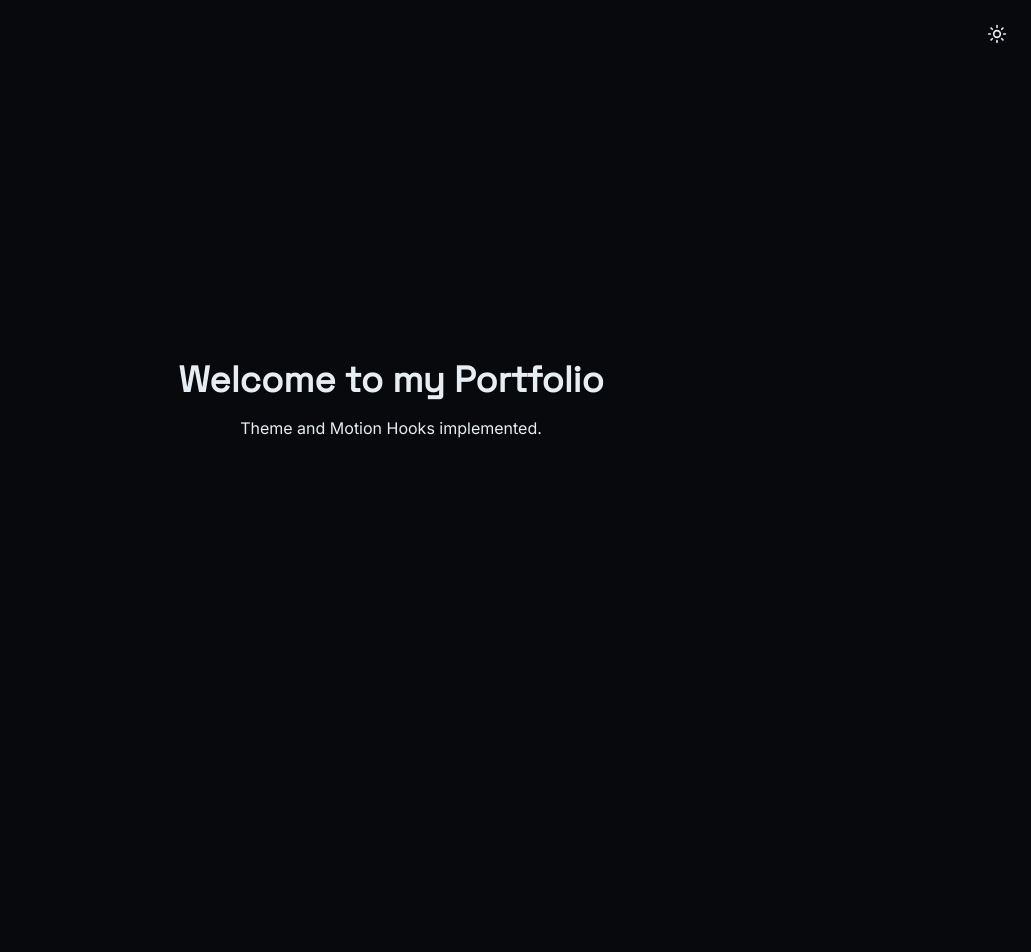
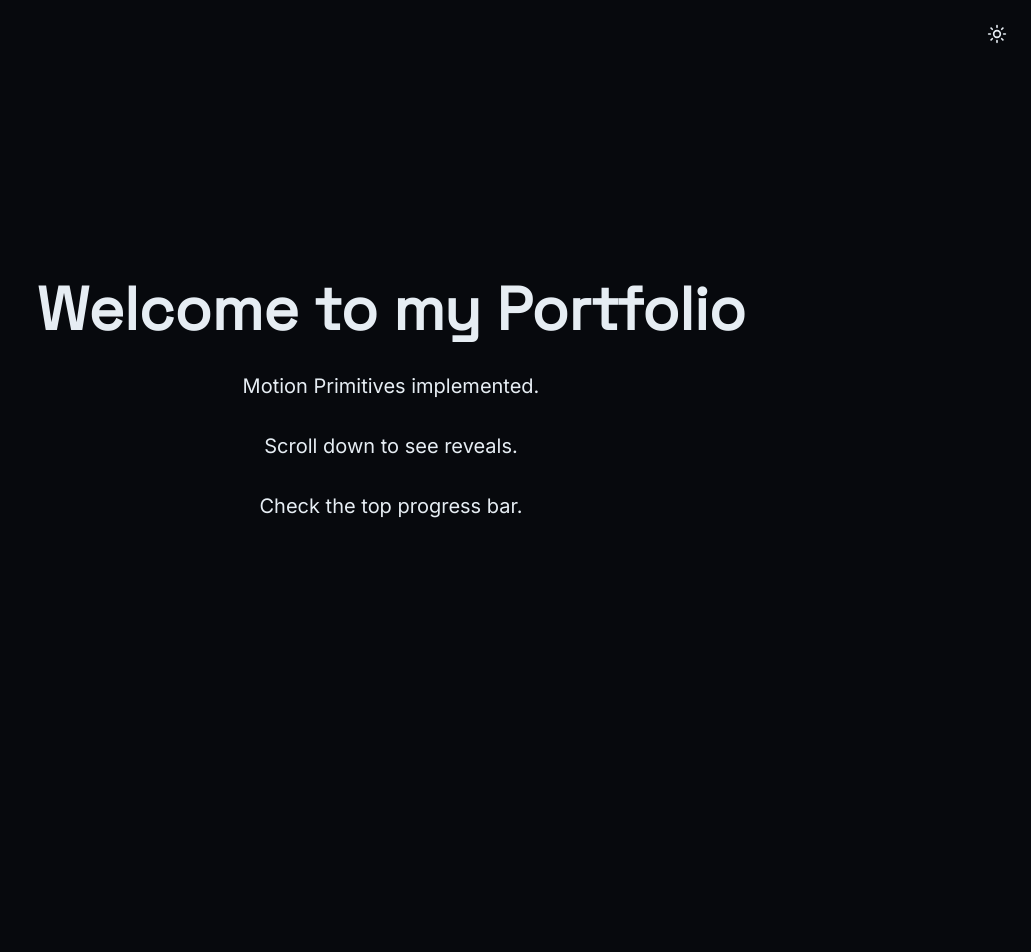
Before and after one commit to HarshShrestha/portfolio, a React (Vite) app: page / in a window 1280 px wide. Shown: the top 952 px of the page, without its empty margins (249-1280 px from the left). Before the commit the page ends 800 px from the top, so only its background shows below. Built offline with nearby package versions, Linux system fonts and the light colour scheme.

Commit message:
P2.3: implement Reveal, Stagger, GradientOrbs, and ScrollProgress primitives
Co-Authored-By: Claude Code <noreply@anthropic.com>

```diff
--- a/package.json
+++ b/package.json
@@ -14,6 +14,7 @@
     "@fontsource/inter": "^5.3.0",
     "@fontsource/jetbrains-mono": "^5.3.0",
     "@fontsource/space-grotesk": "^5.3.0",
+    "framer-motion": "^13.4.3",
     "lucide-react": "^1.48.0",
     "react": "^18.3.1",
     "react-dom": "^18.3.1",
--- /dev/null
+++ b/src/components/motion/GradientOrbs.tsx
@@ -0,0 +1,47 @@
+import React from 'react';
+import { motion } from 'framer-motion';
+import { usePrefersReducedMotion } from '../../hooks/usePrefersReducedMotion';
+
+export const GradientOrbs: React.FC = () => {
+  const prefersReducedMotion = usePrefersReducedMotion();
+
+  if (prefersReducedMotion) {
+    return (
+      <div className="fixed inset-0 -z-10 overflow-hidden pointer-events-none">
+        <div className="absolute top-[-10%] left-[-10%] w-[40%] h-[40%] rounded-full bg-accent/20 blur-[120px]" />
+        <div className="absolute bottom-[-10%] right-[-10%] w-[40%] h-[40%] rounded-full bg-accent-3/20 blur-[120px]" />
+      </div>
+    );
+  }
+
+  return (
+    <div className="fixed inset-0 -z-10 overflow-hidden pointer-events-none">
+      <motion.div
+        animate={{
+          x: [0, 100, 0],
+          y: [0, 50, 0],
+          scale: [1, 1.2, 1],
+        }}
+        transition={{
+          duration: 20,
+          repeat: Infinity,
+          ease: "linear",
+        }}
+        className="absolute top-[-10%] left-[-10%] w-[40%] h-[40%] rounded-full bg-accent/20 blur-[120px]"
+      />
+      <motion.div
+        animate={{
+          x: [0, -100, 0],
+          y: [0, -50, 0],
+          scale: [1, 1.2, 1],
+        }}
+        transition={{
+          duration: 25,
+          repeat: Infinity,
+          ease: "linear",
+        }}
+        className="absolute bottom-[-10%] right-[-10%] w-[40%] h-[40%] rounded-full bg-accent-3/20 blur-[120px]"
+      />
+    </div>
+  );
+};
--- /dev/null
+++ b/src/components/motion/Reveal.tsx
@@ -0,0 +1,67 @@
+import React from 'react';
+import { motion, HTMLMotionProps, Variants } from 'framer-motion';
+import { usePrefersReducedMotion } from '../../hooks/usePrefersReducedMotion';
+
+interface RevealProps extends HTMLMotionProps<'div'> {
+  children: React.ReactNode;
+  direction?: 'up' | 'down' | 'left' | 'right';
+  delay?: number;
+  duration?: number;
+}
+
+export const Reveal: React.FC<RevealProps> = ({
+  children,
+  direction = 'up',
+  delay = 0,
+  duration = 0.6,
+  ...props
+}) => {
+  const prefersReducedMotion = usePrefersReducedMotion();
+
+  const variants: Variants = {
+    hidden: {
+      opacity: 0,
+      x: direction === 'left' ? 20 : direction === 'right' ? -20 : 0,
+      y: direction === 'up' ? 20 : direction === 'down' ? -20 : 0,
+    },
+    visible: {
+      opacity: 1,
+      x: 0,
+      y: 0,
+      transition: {
+        duration,
+        delay,
+        ease: [0.25, 1, 0.5, 1],
+      },
+    },
+  };
+
+  if (prefersReducedMotion) {
+    const motionProps = [
+      'initial', 'animate', 'exit', 'variants',
+      'whileInView', 'whileHover', 'whileTap', 'whileFocus',
+      'viewport', 'transition'
+    ];
+
+    const filteredProps = Object.keys(props).reduce((acc, key) => {
+      if (!motionProps.includes(key)) {
+        (acc as Record<string, unknown>)[key] = (props as Record<string, unknown>)[key];
+      }
+      return acc;
+    }, {} as React.HTMLAttributes<HTMLDivElement>);
+
+    return <div {...filteredProps}>{children}</div>;
+  }
+
+  return (
+    <motion.div
+      initial="hidden"
+      whileInView="visible"
+      viewport={{ once: true, margin: '-50px' }}
+      variants={variants}
+      {...props}
+    >
+      {children}
+    </motion.div>
+  );
+};
--- /dev/null
+++ b/src/components/motion/ScrollProgress.tsx
@@ -0,0 +1,30 @@
+import React from 'react';
+import { motion, useScroll, useSpring } from 'framer-motion';
+import { usePrefersReducedMotion } from '../../hooks/usePrefersReducedMotion';
+
+export const ScrollProgress: React.FC = () => {
+  const prefersReducedMotion = usePrefersReducedMotion();
+  const { scrollYProgress } = useScroll();
+
+  const scaleX = useSpring(scrollYProgress, {
+    stiffness: 100,
+    damping: 30,
+    restDelta: 0.001
+  });
+
+  if (prefersReducedMotion) {
+    return (
+      <motion.div
+        className="fixed top-0 left-0 right-0 h-1 bg-accent z-50 origin-left"
+        style={{ scaleX: scrollYProgress }}
+      />
+    );
+  }
+
+  return (
+    <motion.div
+      className="fixed top-0 left-0 right-0 h-1 bg-accent z-50 origin-left"
+      style={{ scaleX }}
+    />
+  );
+};
--- /dev/null
+++ b/src/components/motion/Stagger.tsx
@@ -0,0 +1,36 @@
+import React from 'react';
+import { motion } from 'framer-motion';
+import { usePrefersReducedMotion } from '../../hooks/usePrefersReducedMotion';
+
+interface StaggerProps {
+  children: React.ReactNode;
+  delay?: number;
+  staggerAmount?: number;
+}
+
+export const Stagger: React.FC<StaggerProps> = ({
+  children,
+  delay = 0,
+  staggerAmount = 0.1,
+}) => {
+  const prefersReducedMotion = usePrefersReducedMotion();
+
+  if (prefersReducedMotion) {
+    return <div className="contents">{children}</div>;
+  }
+
+  return (
+    <motion.div
+      initial="hidden"
+      whileInView="visible"
+      viewport={{ once: true }}
+      transition={{
+        staggerChildren: staggerAmount,
+        delayChildren: delay,
+      }}
+      className="contents"
+    >
+      {children}
+    </motion.div>
+  );
+};
--- a/src/pages/Home.tsx
+++ b/src/pages/Home.tsx
@@ -1,14 +1,42 @@
 import React from 'react';
 import { ThemeToggle } from '../components/ui/ThemeToggle';
+import { GradientOrbs } from '../components/motion/GradientOrbs';
+import { ScrollProgress } from '../components/motion/ScrollProgress';
+import { Reveal } from '../components/motion/Reveal';
+import { Stagger } from '../components/motion/Stagger';
 
 const Home: React.FC = () => {
   return (
-    <div className="min-h-screen flex flex-col items-center justify-center gap-4">
-      <div className="absolute top-4 right-4">
+    <div className="min-h-[200vh] relative">
+      <ScrollProgress />
+      <GradientOrbs />
+
+      <div className="absolute top-4 right-4 z-10">
         <ThemeToggle />
       </div>
-      <h1 className="text-4xl font-bold text-accent">Welcome to my Portfolio</h1>
-      <p className="text-muted">Theme and Motion Hooks implemented.</p>
+
+      <div className="flex flex-col items-center justify-center min-h-screen gap-8">
+        <Reveal direction="up">
+          <h1 className="text-6xl font-bold text-accent text-center">
+            Welcome to my Portfolio
+          </h1>
+        </Reveal>
+
+        <Stagger>
+          <Reveal delay={0.1}><p className="text-muted text-xl">Motion Primitives implemented.</p></Reveal>
+          <Reveal delay={0.2}><p className="text-muted text-xl">Scroll down to see reveals.</p></Reveal>
+          <Reveal delay={0.3}><p className="text-muted text-xl">Check the top progress bar.</p></Reveal>
+        </Stagger>
+      </div>
+
+      <div className="flex items-center justify-center min-h-screen">
+        <Reveal direction="left">
+          <div className="p-8 bg-surface border border-border rounded-card text-text max-w-md text-center">
+            <h2 className="text-2xl font-bold mb-4">Reveal from Left</h2>
+            <p>This component animated into view as you scrolled down.</p>
+          </div>
+        </Reveal>
+      </div>
     </div>
   );
 };
```
Also changed, not shown: 2 other files (tests, documents, lock files or other folders).
